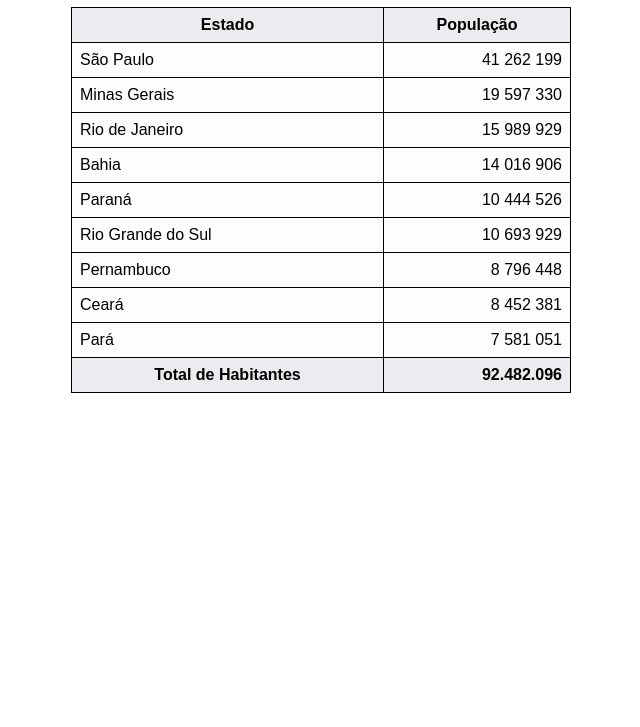
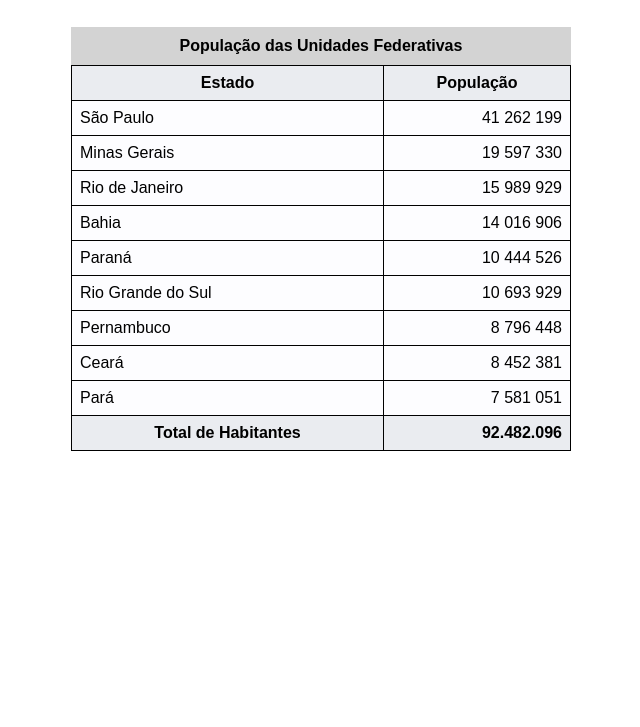
Before and after one commit to MatheusAnjos10/Curso-HTML-CSS, a plain HTML site: page Exercícios/ex002/tabela002.html in a window 1280 px wide. Shown: the part 73-800 px from the top of the page, without its empty margins (319-959 px from the left). Drawn offline with Linux system fonts and the light colour scheme.

Commit message:
Update tabela002.html

```diff
--- a/Exercícios/ex002/tabela002.html
+++ b/Exercícios/ex002/tabela002.html
@@ -19,6 +19,13 @@
             border-collapse: collapse;
             width: 500px;
             margin: auto;
+        }
+
+        caption {
+            margin-top: 20px;
+            font-weight: bold;
+            background-color: lightgrey;
+            padding: 10px;
         }
 
         tbody tr {
@@ -54,6 +61,7 @@
     -->
 
     <table>
+        <caption>População das Unidades Federativas</caption>
         <thead>
             <tr>
                 <th>Estado</th>
```
